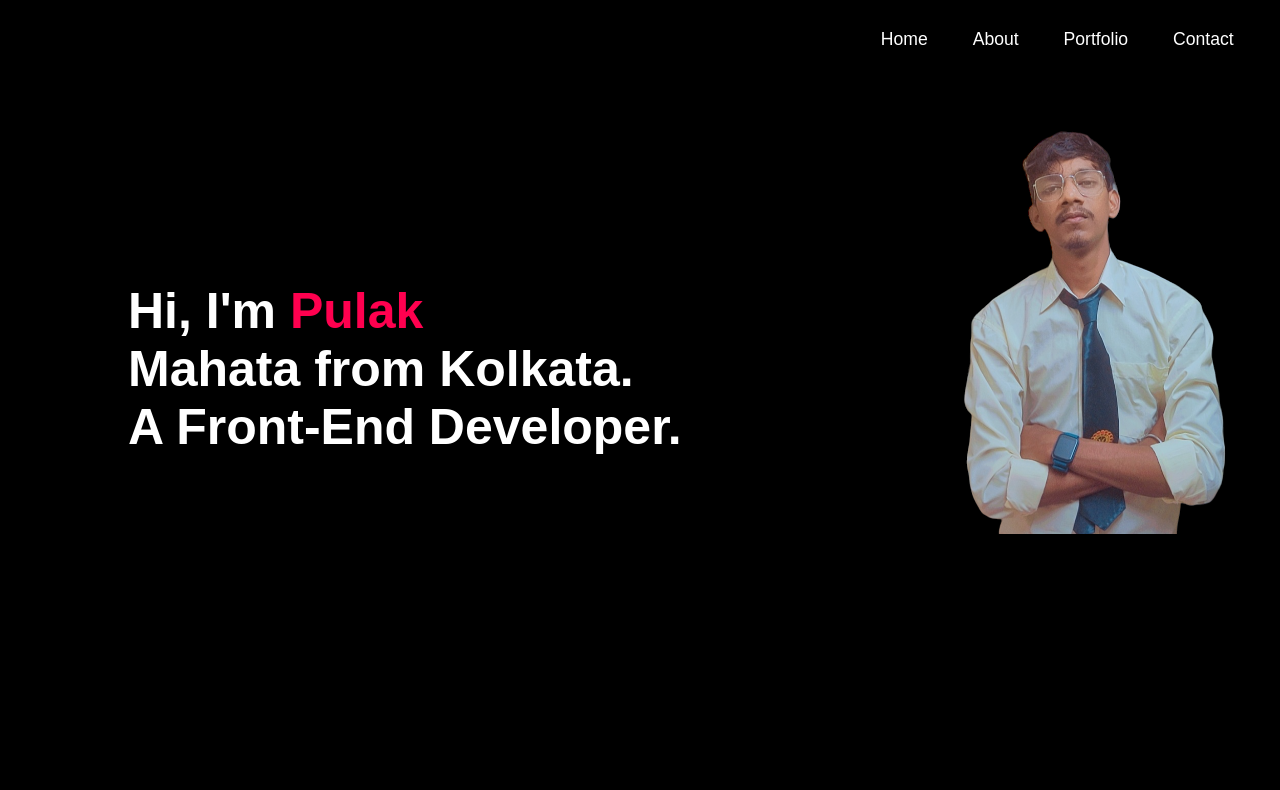
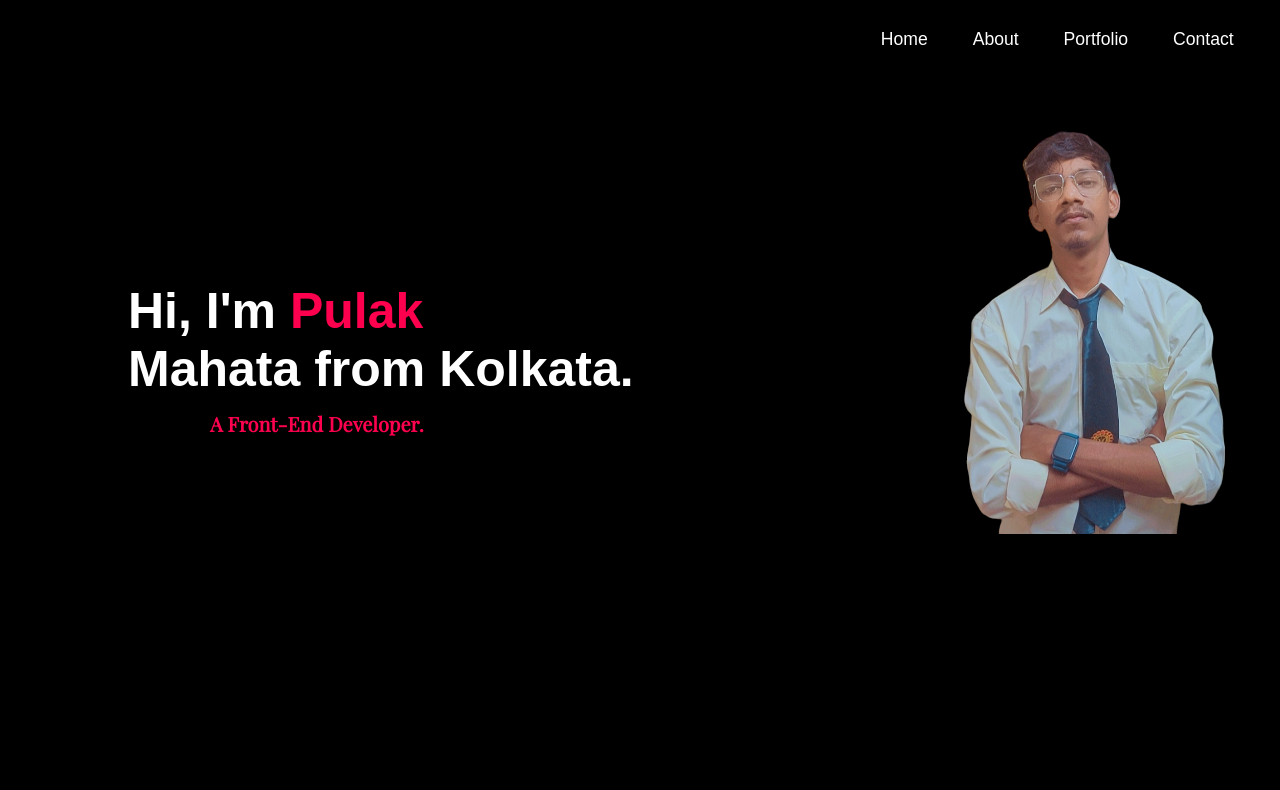
Before and after one commit to pulak-mahata/Pulak-Portfolio, a plain HTML site: page index.html in a window 1280 px wide. Shown: the top 790 px of the page. Drawn offline with nearby package versions, Linux system fonts and the light colour scheme; a web font is replaced by a local one.

Commit message:
Update style.css

```diff
--- a/style.css
+++ b/style.css
@@ -1,4 +1,5 @@
 @import url("https://fonts.googleapis.com/css2?family=Chivo+Mono&display=swap");
+@import url('https://fonts.googleapis.com/css2?family=Playfair+Display&display=swap');
 html {
   font-size: 62.5%;
   scroll-behavior: smooth;
@@ -21,6 +22,12 @@ body {
     background-size: cover;
     background-position: center;
 } */
+.header-para{
+    font-size: 20px;
+    margin: 12px 82px;
+    color: #ff004f;
+    font-family: 'Playfair Display', serif;
+}
 .main-image {
   position: absolute;
   right: 2rem;
```
